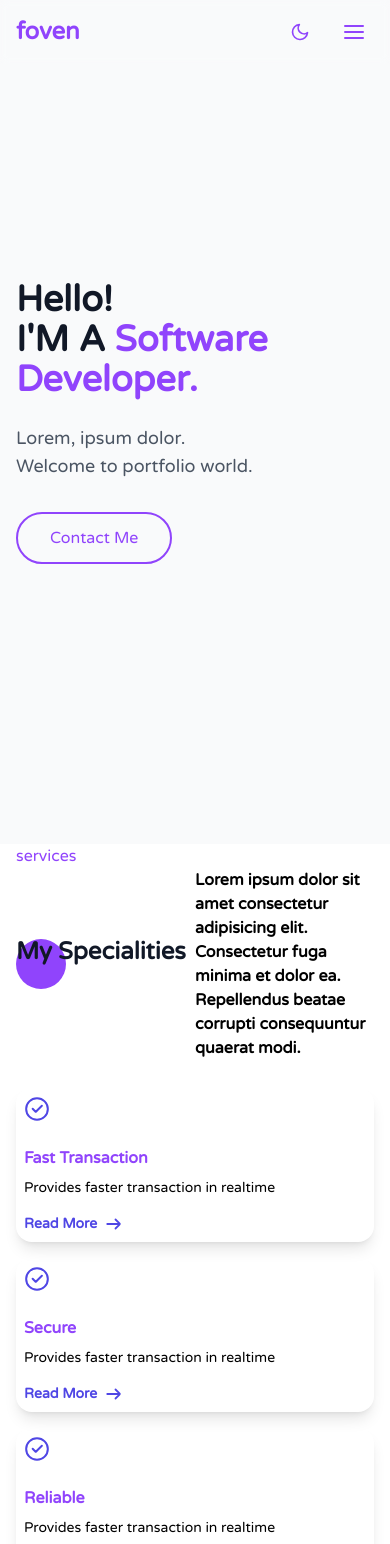
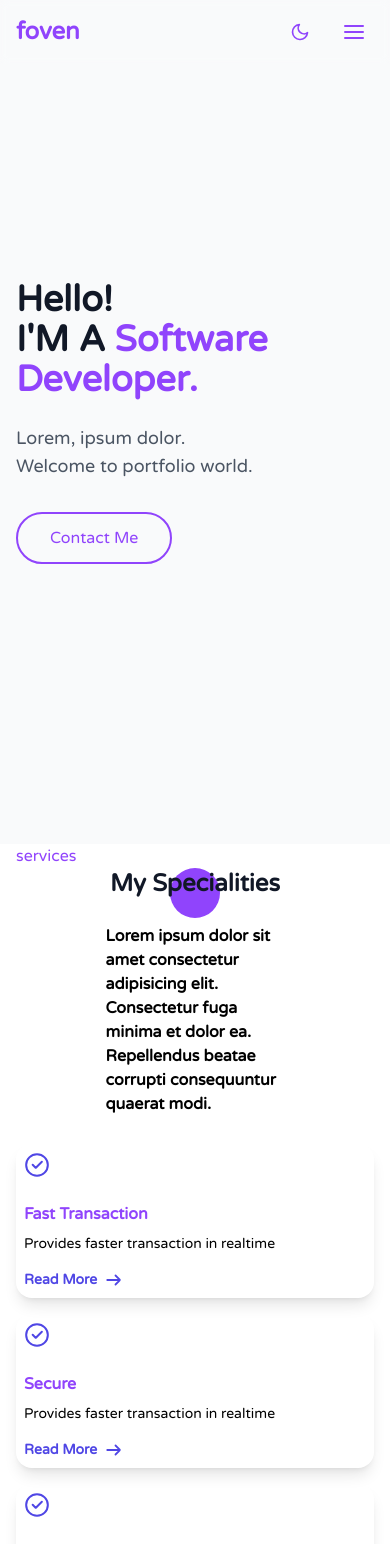
Before and after one commit to Fonchu-Fonchu/Portfolio, a Next.js app: page / in a window 390 px wide. Shown: the top 1544 px of the page. Built offline with nearby package versions, Linux system fonts and the light colour scheme.

Commit message:
updates font size

```diff
--- a/app/components/Resume.tsx
+++ b/app/components/Resume.tsx
@@ -23,8 +23,8 @@ export default function Resume() {
         <div>
             <p className="text-primary text-xl font-bold">Hi! I&apos;m</p>
             <div className="flex flex-col">
-                <h2 className="text-black z-20 dark:text-white text-6xl font-extrabold">Venyuy Fonchu, <br /> <span className="text-4xl">Software Developer</span></h2>
-                <p className="text-2xl text-black dark:text-white">Based in Douala, Cameroon</p>
+                <h2 className="text-black z-20 dark:text-white text-4xl lg:text-6xl font-extrabold">Venyuy Fonchu, <br /> <span className="text-2xl lg:text-4xl">Software Developer</span></h2>
+                <p className="text-xl lg:text-3xl text-black dark:text-white">Based in Douala, Cameroon</p>
                 <p className="absolute h-[70px] w-[70px] bg-primary rounded-full mt-3"></p>
             </div>
 
--- a/app/components/Specialities.tsx
+++ b/app/components/Specialities.tsx
@@ -30,7 +30,7 @@ export default function Specialities() {
       <motion.div
         initial={{ opacity: 0, y: -20 }}
         animate={{ opacity: 1, y: 0 }}
-        className="items-center flex justify-between mb-7"
+        className="items-center flex flex-col lg:flex-row justify-between mb-7"
       >
         <motion.h3
           initial={{ opacity: 0 }}
```
